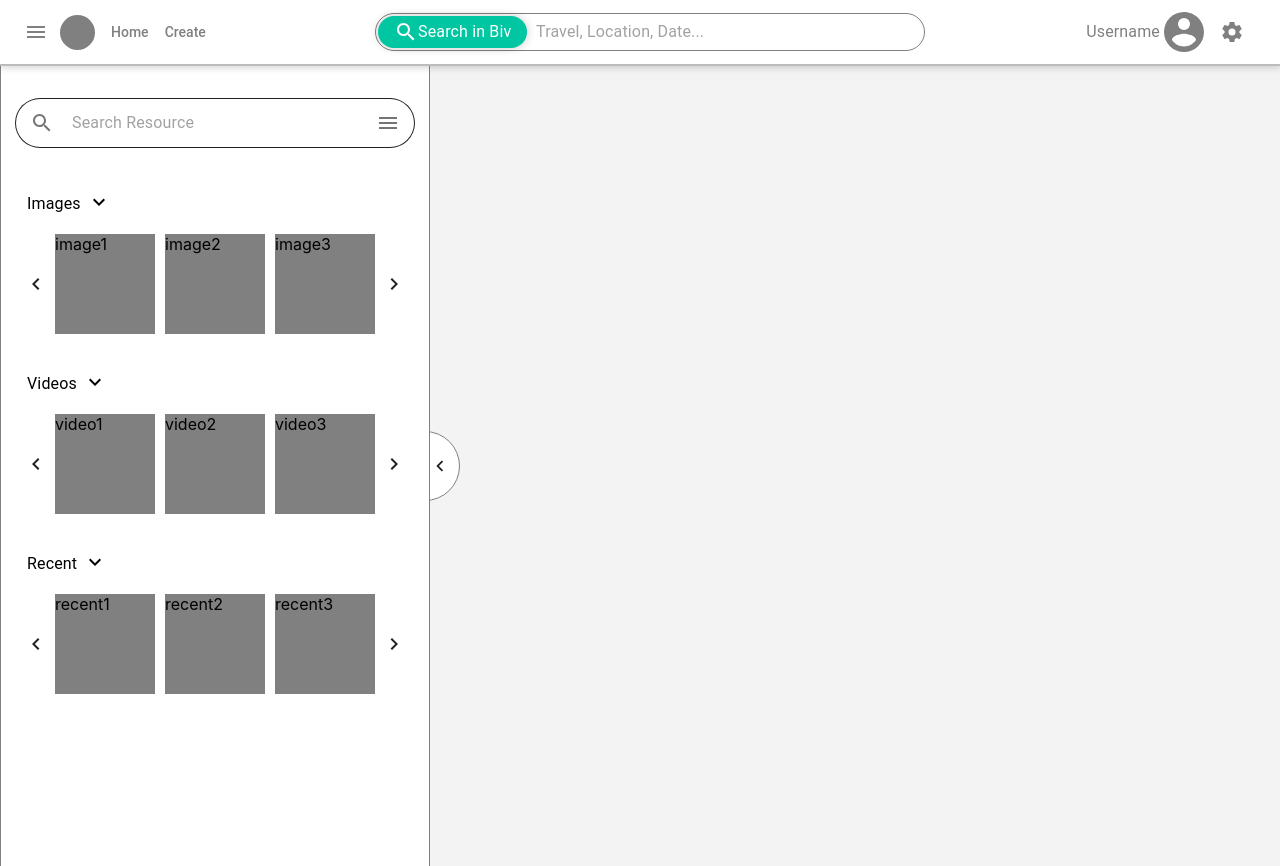
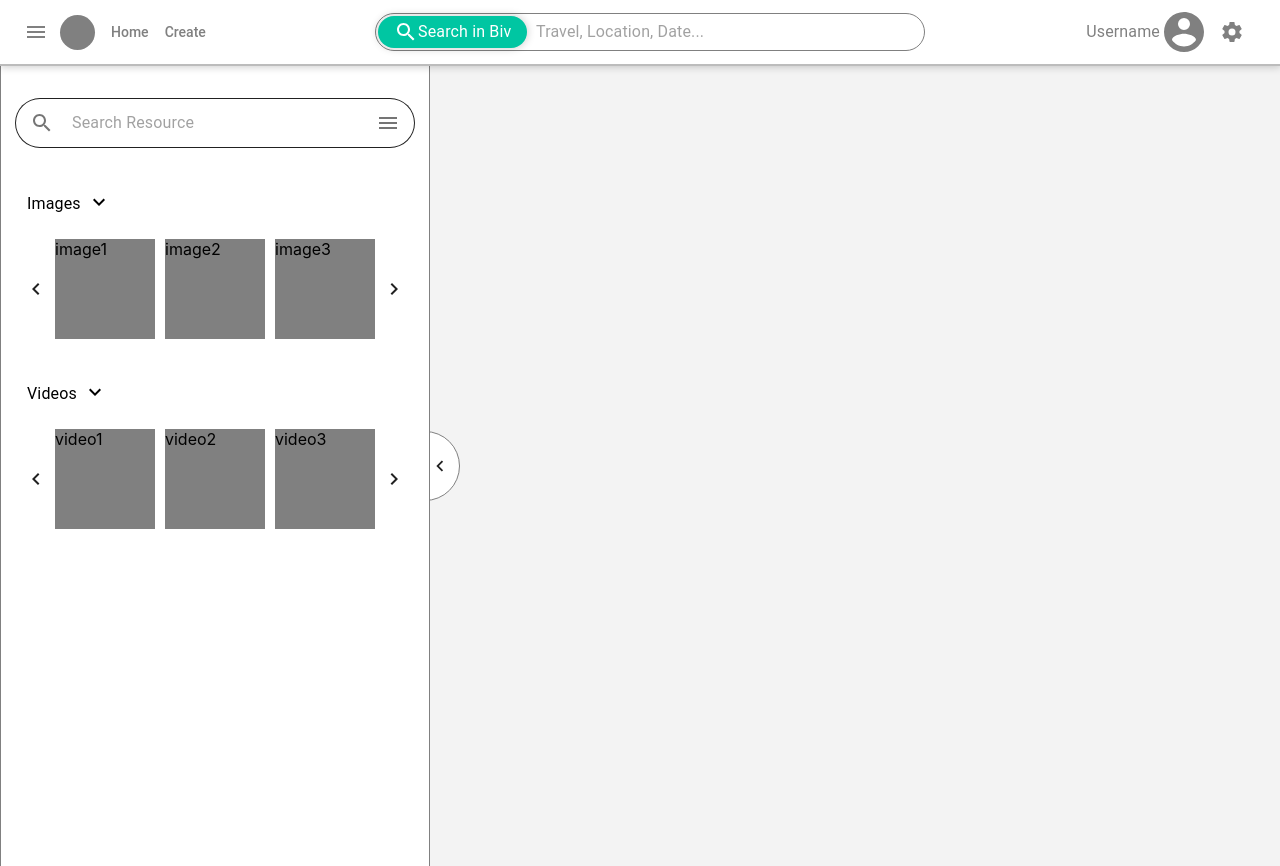
Before and after one commit to AlonsoVS/Biv-web-frontend, a Next.js app: page /create in a window 1280 px wide. Built offline with nearby package versions, Linux system fonts and the light colour scheme.

Commit message:
Add expand behavior to DropBox

```diff
--- a/components/LeftDrop.js
+++ b/components/LeftDrop.js
@@ -9,7 +9,8 @@ const useStyles = makeStyles({
     dropContainer:{
         display: 'grid',
         gridTemplateColumns: '420px 0.5rem',
-        height: '100%'
+        height: '100%',
+        position: 'relative'
     },
     dropRoot: {
         background: 'white',
@@ -53,9 +54,13 @@ export default function LeftDrop() {
                     <CommentForm formType='description'/> */}
                     <div className={classes.dropBoxContainer}>
                         <SearchField/>
-                        <ResourceBox resourcesType='Images' resources={['image1', 'image2', 'image3', 'image4']}/>
+                        <ResourceBox
+                                    resourcesType='Images'
+                                    resources={['image1', 'image2', 'image3',
+                                                 'image4', 'image5', 'image6',
+                                                 'image7', 'image8', 'image9']}/>
                         <ResourceBox resourcesType='Videos' resources={['video1', 'video2', 'video3']}/>
-                        <ResourceBox resourcesType='Recent' resources={['recent1', 'recent2', 'recent3']}/>
+                        {/* <ResourceBox resourcesType='Recent' resources={['recent1', 'recent2', 'recent3']}/> */}
                     </div>
                 </div>
                 <Button className={classes.closeDropButton}>
--- a/components/ResourceBox.js
+++ b/components/ResourceBox.js
@@ -26,15 +26,26 @@ const useStyles = makeStyles({
     resourceElement: {
         background: 'grey',
         width: '100px',
-        height: '100%',
-        margin: '0 5px'
+        height: '100px',
+        margin: '5px'
     },
     resourceDrop: {
-        height: '100px',
+        height: 'fit-content',
         display: 'flex',
         flexDirection: 'row',
         alignItems: 'center',
         justifyContent:'center'
+    },
+    resourcesContainer: {
+        height: 'fit-content',
+        display: 'flex',
+        flexDirection: 'row'
+    },
+    resourcesContainerExpanded: {
+        height: 'fit-content',
+        display: 'grid',
+        gridTemplateColumns: '110px 110px 110px',
+        gridTemplateRows: '110px 110px 110px'
     }
 });
 
@@ -58,9 +69,12 @@ export default function ResourceBox(props) {
     const classes = useStyles();
     const linkedElements = chargeElements(resources);
 
+    const [resourcesContainerClass, setContainerClass] = useState({switch: 0, class: classes.resourcesContainer});
+
     const elementsShowing = (list, option) => {
         if (option == 0) {
-            return list.filter((item, idx) => idx < 3);
+            const maxShow = resourcesContainerClass.switch == 1 ? list.length : 3;
+            return list.filter((item, idx) => idx < maxShow);
         }
         if (option == 1) {
             const nextIndex = showing.map(item => item.next);
@@ -80,7 +94,12 @@ export default function ResourceBox(props) {
         }
     }
 
-    const [showing, setShowing] = useState(elementsShowing(linkedElements, 0));
+    const showElements = elementsShowing(linkedElements, 0);
+
+    const [showing, setShowing] = useState(showElements);
+    useEffect(() => {
+        setShowing(showElements);
+    }, [resourcesContainerClass]);
 
     const handleNext = () => {
         const show = elementsShowing(linkedElements, 1);
@@ -92,8 +111,17 @@ export default function ResourceBox(props) {
         setShowing(show);
     }
 
+    const handleExpandBox = () => {
+        if (resources.length > 3) {
+            const newClass = resourcesContainerClass.switch == 0 ?
+                                                            {switch: 1, class: classes.resourcesContainerExpanded }
+                                                            : { switch: 0, class: classes.resourcesContainer };
+            setContainerClass(newClass);
+        }
+    }
+
     return <div className={classes.boxRoot}>
-        <div className={classes.title}>
+        <div className={classes.title} onClick={handleExpandBox}>
             <Typography className={classes.titleText} variant='subtitle1'>
                 {resourcesType}
             </Typography>
@@ -110,7 +138,9 @@ export default function ResourceBox(props) {
                     size={1}
                 />
             </Button>
-            {showing.map((element)=> <div className={classes.resourceElement}>{element.src}</div>)}
+            <div className={resourcesContainerClass.class}>
+                {showing.map((element) => <div className={classes.resourceElement}>{element.src}</div>)}
+            </div>
             <Button className={classes.slideButton} onClick={handleNext}>
                 <Icon
                     path={mdiChevronRight}
```
